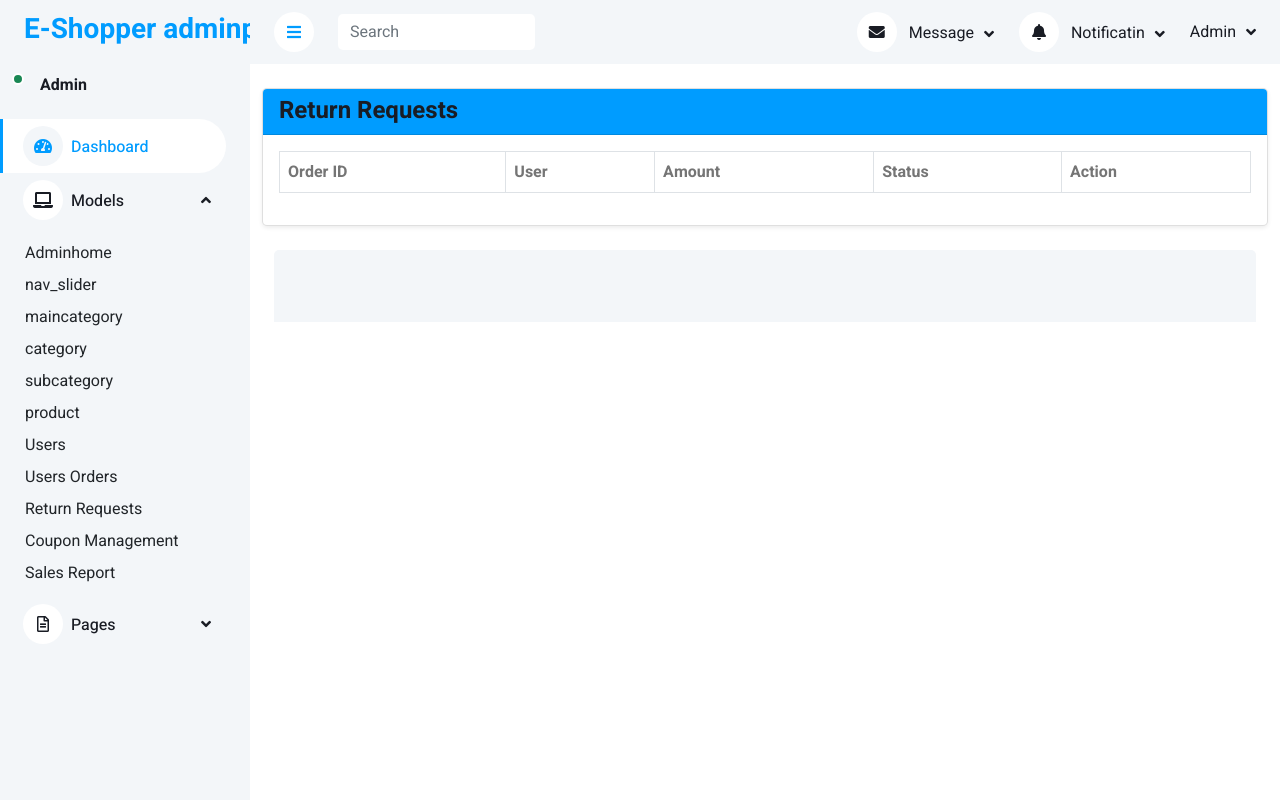
After one commit to TERINSHIM/my-first-project-E-Shopper, a Django app: page /adminside/return-requests/ in a window 1280 px wide, after a click on "Models". The commit adds this page. Run offline with Django 5.2, Linux system fonts and the light colour scheme; a user stored in the database is signed in; tables that the repository leaves empty hold one stand-in row (values such as "Sample post"); lists and menus that the app fills with data are empty; some libraries are stand-ins or nearby versions.

Commit message:
final last commit after updating order return

```diff
--- a/adminside/models.py
+++ b/adminside/models.py
@@ -162,6 +162,9 @@ class Order(models.Model):
         ('Processing', 'Processing'),
         ('Shipped', 'Shipped'),
         ('Delivered', 'Delivered'),
+        ('Return Requested', 'Return Requested'),
+        ('Returned', 'Returned'),
+        ('Return Rejected', 'Return Rejected'),
     ]
 
     user = models.ForeignKey(User, on_delete=models.CASCADE)
@@ -173,8 +176,11 @@ class Order(models.Model):
     order_date = models.DateTimeField(auto_now_add=True)
     payment = models.OneToOneField('Payment', on_delete=models.SET_NULL, null=True, blank=True)
 
+    return_requested = models.BooleanField(default=False)  # New field to track return request
+
     def __str__(self):
         return f"Order {self.id} - {self.user.username}"
+
 
 
 
--- a/adminside/templates/adminheader.html
+++ b/adminside/templates/adminheader.html
@@ -26,6 +26,7 @@
                     <a href="{% url 'add_show_product' %}" class="dropdown-item">product</a>
                     <a href="{% url 'user_list' %}" class="dropdown-item">Users</a>
                     <a href="{% url 'admin_order_list' %}" class="dropdown-item">Users Orders</a>
+                    <a href="{% url 'return_requests' %}" class="dropdown-item">Return Requests</a>
                     <a href="{% url 'coupon_list' %}" class="dropdown-item">Coupon Management</a>
                     <a href="{% url 'sales_report' %}" class="dropdown-item">Sales Report</a>
                 </div>
--- /dev/null
+++ b/adminside/templates/return_requests.html
@@ -0,0 +1,39 @@
+{% extends 'adminbase.html' %}
+{% load static %}
+
+{% block content %}
+<div class="container mt-4">
+    <div class="card shadow-sm">
+        <div class="card-header bg-primary text-white">
+            <h4 class="mb-0">Return Requests</h4>
+        </div>
+        <div class="card-body">
+            <table class="table table-bordered table-striped">
+                <thead class="thead-dark">
+                    <tr>
+                        <th>Order ID</th>
+                        <th>User</th>
+                        <th>Amount</th>
+                        <th>Status</th>
+                        <th>Action</th>
+                    </tr>
+                </thead>
+                <tbody>
+                    {% for order in return_requests %}
+                    <tr>
+                        <td>{{ order.id }}</td>
+                        <td>{{ order.user.username }}</td>
+                        <td>&#8377;{{ order.total_amount }}</td>
+                        <td>{{ order.status }}</td>
+                        <td>
+                            <a href="{% url 'approve_return_request' order.id %}" class="btn btn-success btn-sm">Approve</a>
+                            <a href="{% url 'reject_return_request' order.id %}" class="btn btn-danger btn-sm">Reject</a>
+                        </td>
+                    </tr>
+                    {% endfor %}
+                </tbody>
+            </table>
+        </div>
+    </div>
+</div>
+{% endblock %}
--- a/adminside/urls.py
+++ b/adminside/urls.py
@@ -47,6 +47,10 @@ urlpatterns = [
     path('sales-report/', views.sales_report_view, name='sales_report'),
     path('sales-report/pdf/', views.sales_report_pdf_view, name='sales_report_pdf'),
 
+    path('return-requests/', views.return_requests_view, name='return_requests'),
+    path('approve-return/<int:order_id>/', views.approve_return_request, name='approve_return_request'),
+    path('reject-return/<int:order_id>/', views.reject_return_request, name='reject_return_request'),
+
 
 
 
--- a/adminside/views.py
+++ b/adminside/views.py
@@ -273,7 +273,8 @@ def edit_product(request, id):
 
 @superuser_required
 def user_list(request):
-    users = User.objects.all()
+    # Ordering the users by ID in descending order (LIFO)
+    users = User.objects.all().order_by('-id')
     return render(request, 'users/user_list.html', {'users': users})
 @superuser_required
 def block_user(request, id):
@@ -314,7 +315,7 @@ def edit_user(request, id):
 
 @superuser_required
 def admin_order_list(request):
-    orders = Order.objects.all()
+    orders = Order.objects.all().order_by('-id')
 
     if request.method == 'POST':
         order_id = request.POST.get('order_id')
@@ -501,3 +502,50 @@ def get_top_products_and_subcategories(time_filter=None):
             .order_by('-total_sold')[:10]
 
     return top_products, top_subcategories
+
+
+@superuser_required
+def approve_return_request(request, order_id):
+    order = get_object_or_404(Order, id=order_id)
+
+    if order.status == 'Return Requested':
+        order.status = 'Returned'
+        order.save()
+
+        # Trigger wallet transaction logic from the `return_order` view
+        wallet = Wallet.objects.get(user=order.user)
+        wallet.balance += order.total_amount
+        wallet.save()
+
+        WalletTransaction.objects.create(
+            wallet=wallet,
+            amount=order.total_amount,
+            transaction_type='CREDIT',
+            description=f"Order #{order.id} returned"
+        )
+
+        messages.success(request, "Return request approved and wallet credited.")
+
+    return redirect('return_requests')
+
+
+@superuser_required
+def reject_return_request(request, order_id):
+    order = get_object_or_404(Order, id=order_id)
+
+    if order.status == 'Return Requested':
+        order.status = 'Return Rejected'
+        order.save()
+        messages.error(request, "Return request rejected.")
+
+    return redirect('return_requests')
+
+
+
+@superuser_required
+def return_requests_view(request):
+    # Fetch all orders where the status is 'Return Requested'
+    return_requests = Order.objects.filter(status='Return Requested')
+
+    # Render the template with the fetched orders
+    return render(request, 'return_requests.html', {'return_requests': return_requests})
--- a/store/templates/base.html
+++ b/store/templates/base.html
@@ -22,10 +22,11 @@
 
     <!-- Libraries Stylesheet -->
     <link href="{% static 'lib/owlcarousel/assets/owl.carousel.min.css' %}" rel="stylesheet">
+    <link href="https://stackpath.bootstrapcdn.com/bootstrap/4.4.1/css/bootstrap.min.css" rel="stylesheet">
 
     <!-- Customized Bootstrap Stylesheet -->
     <link href="{% static 'css/maincss/style.css' %}" rel="stylesheet">
-    <!-- <link rel="stylesheet" href="https://maxcdn.bootstrapcdn.com/bootstrap/4.0.0/css/bootstrap.min.css"> -->
+
 
 </head>
 
--- a/store/templates/checkout.html
+++ b/store/templates/checkout.html
@@ -127,7 +127,7 @@
                             <div class="input-group">
                                 <input type="text" class="form-control" name="coupon_code" placeholder="Enter coupon code" {% if coupon_code %} value="{{ coupon_code }}" {% endif %}>
                                 <div class="input-group-append">
-                                    <button type="submit" class="btn btn-outline-secondary">
+                                    <button type="submit" class="btn btn-outline-secondary" style="color : rgb(10, 245, 30);">
                                         {% if coupon_code %} Change Coupon {% else %} Apply Coupon {% endif %}
                                     </button>
                                 </div>
--- a/store/urls.py
+++ b/store/urls.py
@@ -36,6 +36,9 @@ urlpatterns = [
 
     path('order/<int:order_id>/download-invoice/', views.download_invoice, name='download_invoice'),
 
+    path('request-return-order/<int:id>/', views.request_return_order, name='request_return_order'),
+
+
 
 
 
```
Also changed, not shown: store/templates/userprofile/order.html (+17 -4 lines), store/views.py (+44 -10 lines), adminside/migrations/0034_remove_wishlist_color_remove_wishlist_size_and_more.py (added), register/migrations/0042_alter_profile_uid.py (added).
